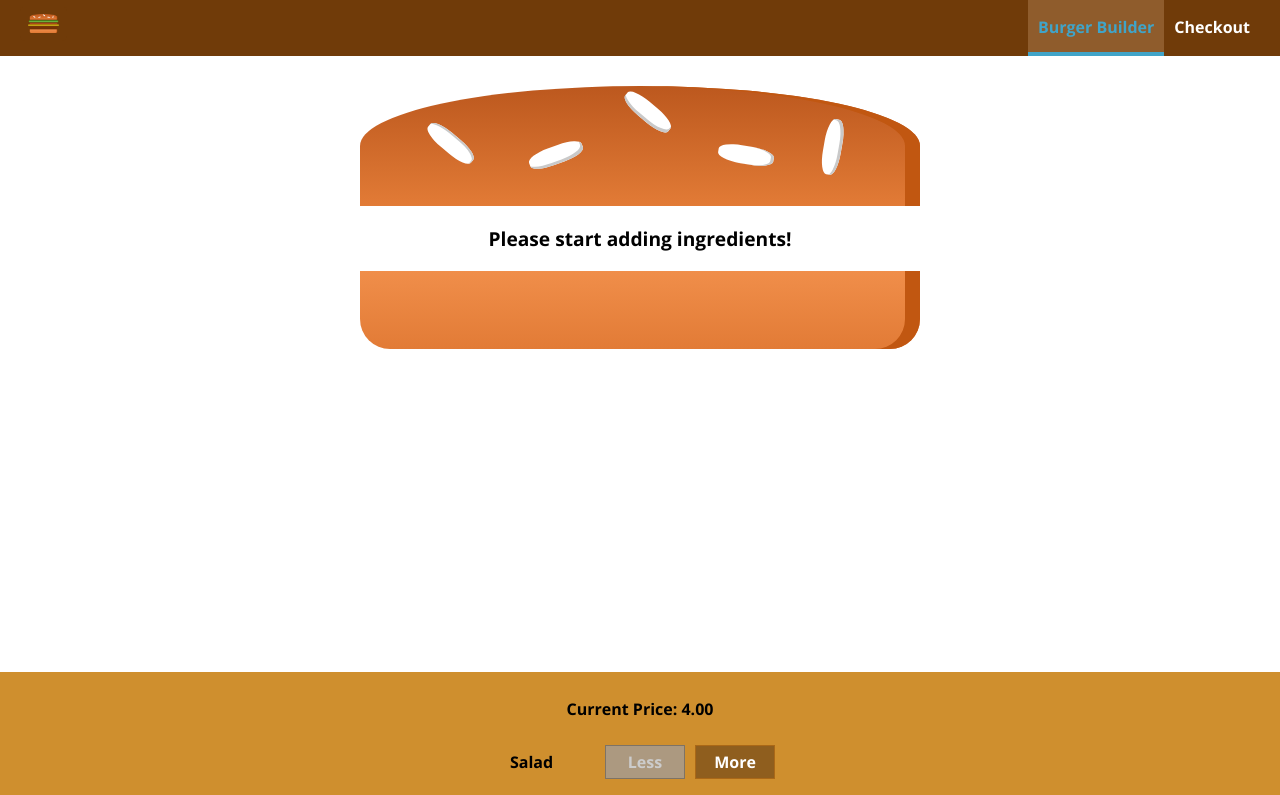
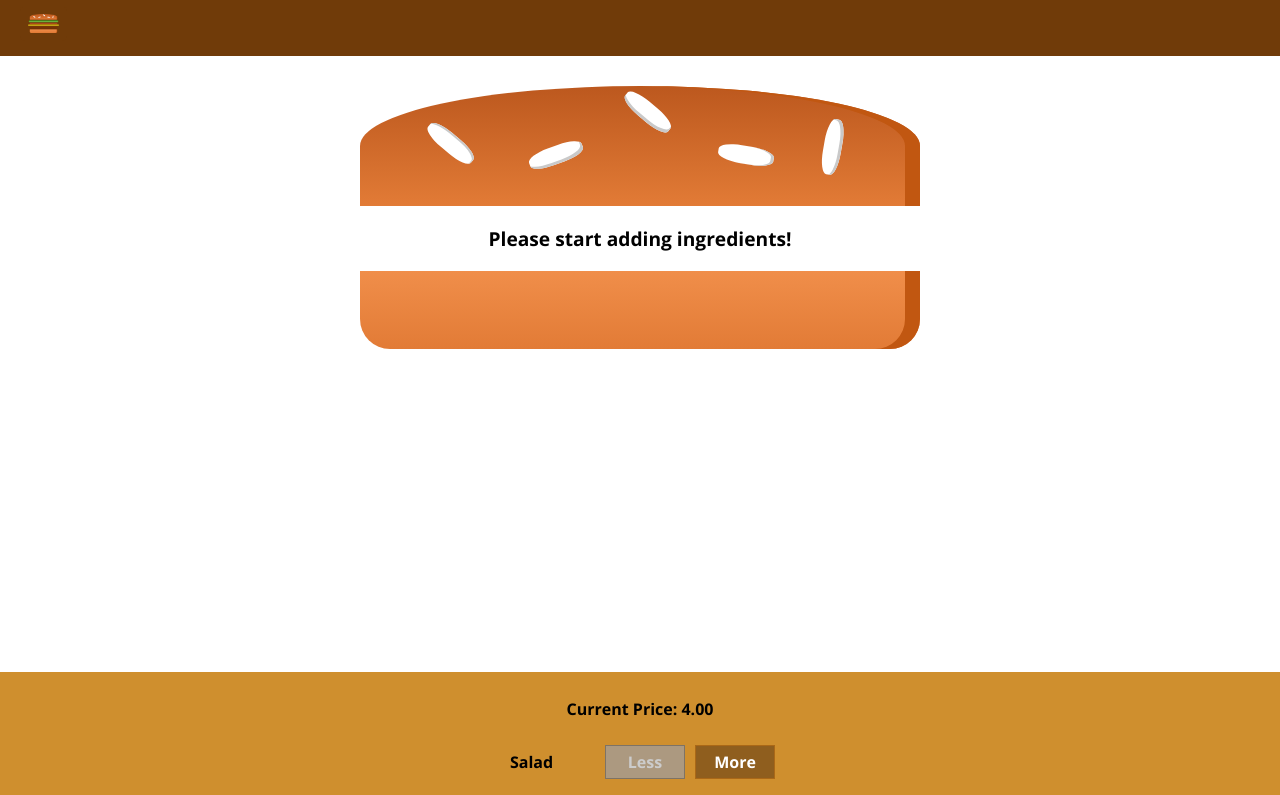
Before and after one commit to longnguyennhnd/My-Burger-App, a React app: page / in a window 1280 px wide. Shown: the top 795 px of the page. Built offline with nearby package versions, Linux system fonts and the light colour scheme.

Commit message:
Starting Section 10

```diff
--- a/package.json
+++ b/package.json
@@ -4,6 +4,7 @@
   "private": true,
   "dependencies": {
     "autoprefixer": "7.1.6",
+    "axios": "^0.21.1",
     "babel-core": "6.26.0",
     "babel-eslint": "7.2.3",
     "babel-jest": "20.0.3",
--- a/src/components/Navigation/Toolbar/Toolbar.js
+++ b/src/components/Navigation/Toolbar/Toolbar.js
@@ -10,8 +10,8 @@ const toolbar = (props) => (
         <div className={classes.Logo}>
             <Logo />
         </div>
-        <nav>
-            <NavigationItems className={classes.DesktopOnly}/>
+        <nav className={classes.DesktopOnly}>
+            <NavigationItems />
         </nav>
     </header>
 );
```
Also changed, not shown: src/axios-order.js (added, +8 -0 lines), 1 other file (tests, documents, lock files or other folders).
